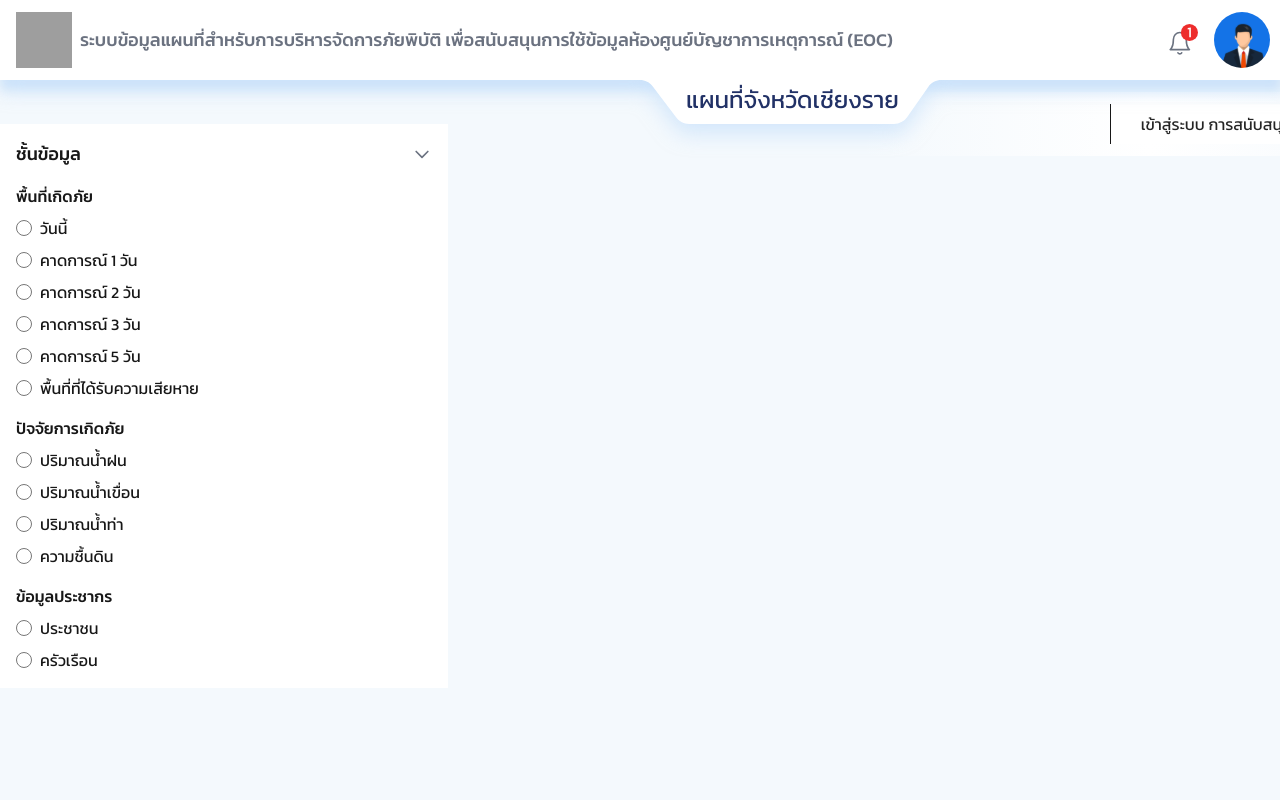
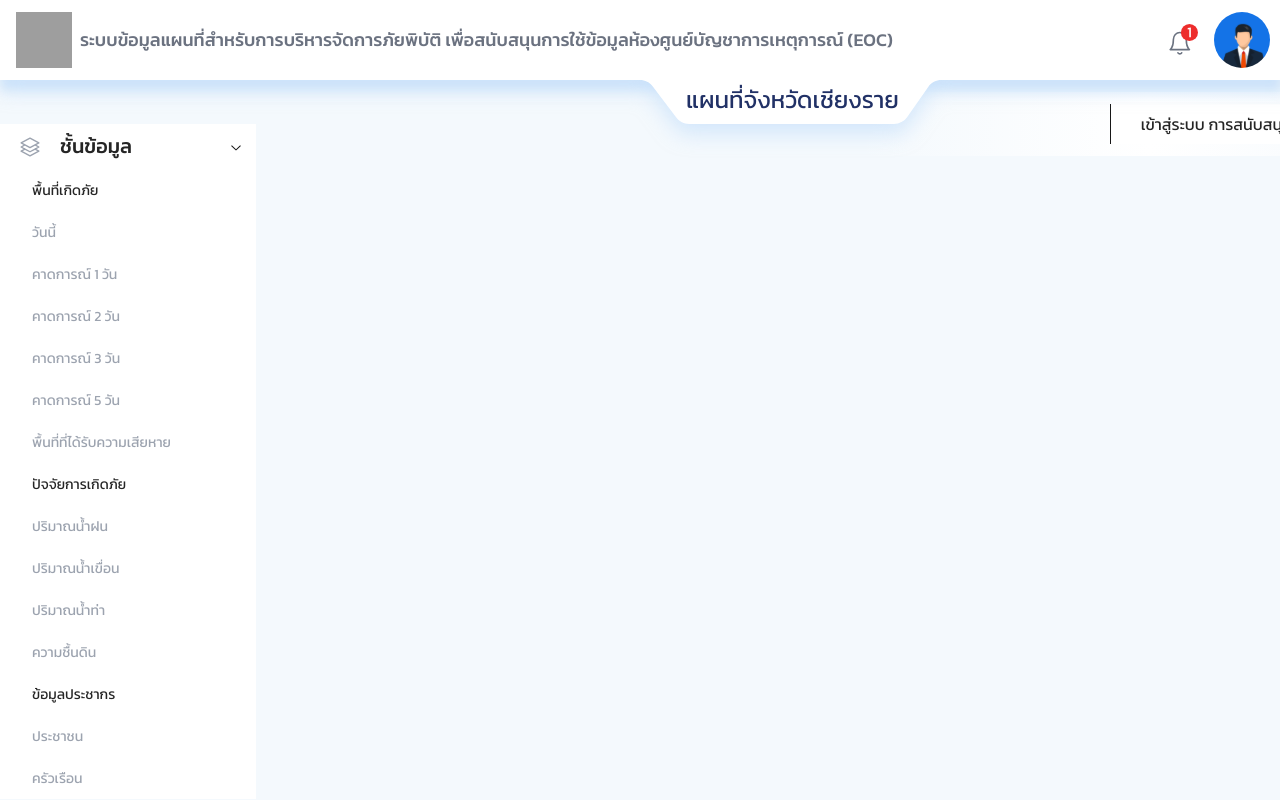
Before and after one commit to WatcharitNew/demo-dswc-one-map, a Next.js app: page / in a window 1280 px wide. Shown: the top 800 px of the page. Built offline with nearby package versions, Linux system fonts and the light colour scheme; grey boxes are pictures that could not be loaded.

Commit message:
[DDH-13] Use Mantine, Update some style

```diff
--- a/src/components/MapFilter.js
+++ b/src/components/MapFilter.js
@@ -1,14 +1,9 @@
 'use client'
 
-import React, { useState } from 'react';
+import { NavLink, Image } from '@mantine/core';
+import React from 'react';
 
 const MapFilter = () => {
-  const [isExpanded, setIsExpanded] = useState(true);
-
-  const toggleExpand = () => {
-    setIsExpanded(!isExpanded);
-  };
-
   const mockData = {
     "พื้นที่เกิดภัย": [
       "วันนี้",
@@ -31,32 +26,32 @@ const MapFilter = () => {
   }
 
   return (
-    <div className="w-full max-w-md p-4 bg-white">
-      <div className="flex items-center justify-between mb-4 cursor-pointer" onClick={toggleExpand}>
-        <h2 className="text-lg font-medium">ชั้นข้อมูล</h2>
-        <button className="text-gray-500 transition-transform duration-200"
-          style={{ transform: isExpanded ? 'rotate(0deg)' : 'rotate(-180deg)' }}>
-          <svg className="w-5 h-5" fill="none" stroke="currentColor" viewBox="0 0 24 24">
-            <path strokeLinecap="round" strokeLinejoin="round" strokeWidth={2} d="M19 9l-7 7-7-7" />
-          </svg>
-        </button>
-      </div>
-
-      <div className={`space-y-4 transition-all duration-200 ${isExpanded ? 'opacity-100' : 'opacity-0 h-0 overflow-hidden'}`}>
+    <div className='w-fit bg-white'>
+      <NavLink
+        href="#required-for-focus"
+        label={<span className="text-gray-900 text-xl font-medium">ชั้นข้อมูล</span>}
+        leftSection={<Image alt="layer" className="size-5 mx-2" src="/layer.svg" />}
+        defaultOpened={true}
+        className="w-64"
+      >
         {Object.keys(mockData).map((key) => (
-          <div key={key}>
-            <h3 className="text-base font-medium mb-2">{key}</h3>
-            <div className="space-y-2">
-              {mockData[key].map((value) => (
-                <label className="flex items-center space-x-2" key={value}>
-                  <input type="radio" name="forecast" className="w-4 h-4 text-green-600" />
-                  <span>{value}</span>
-                </label>
-              ))}
-            </div>
-          </div>
+          <NavLink
+            key={key}
+            label={<span className="text-gray-900">{key}</span>}
+            opened={true}
+            childrenOffset={0}
+            disableRightSectionRotation={true}
+            rightSection={<div />}
+          >
+            {mockData[key].map((value) => (
+              <NavLink
+                key={value}
+                label={<span className="text-gray-400">{value}</span>}
+              />
+            ))}
+          </NavLink>
         ))}
-      </div>
+      </NavLink>
     </div>
   );
 };
```
Also changed, not shown: public/layer.svg (added).
